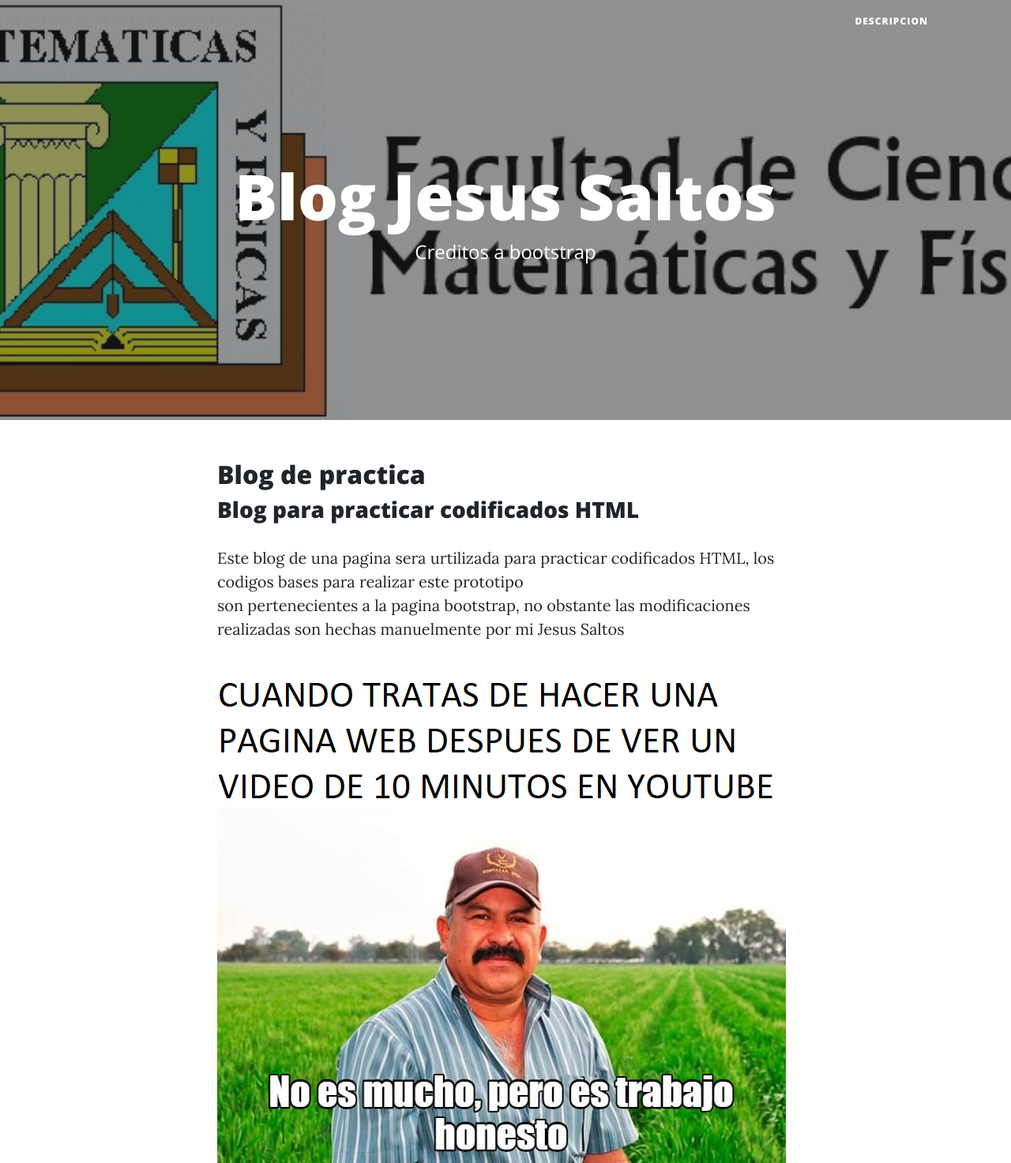
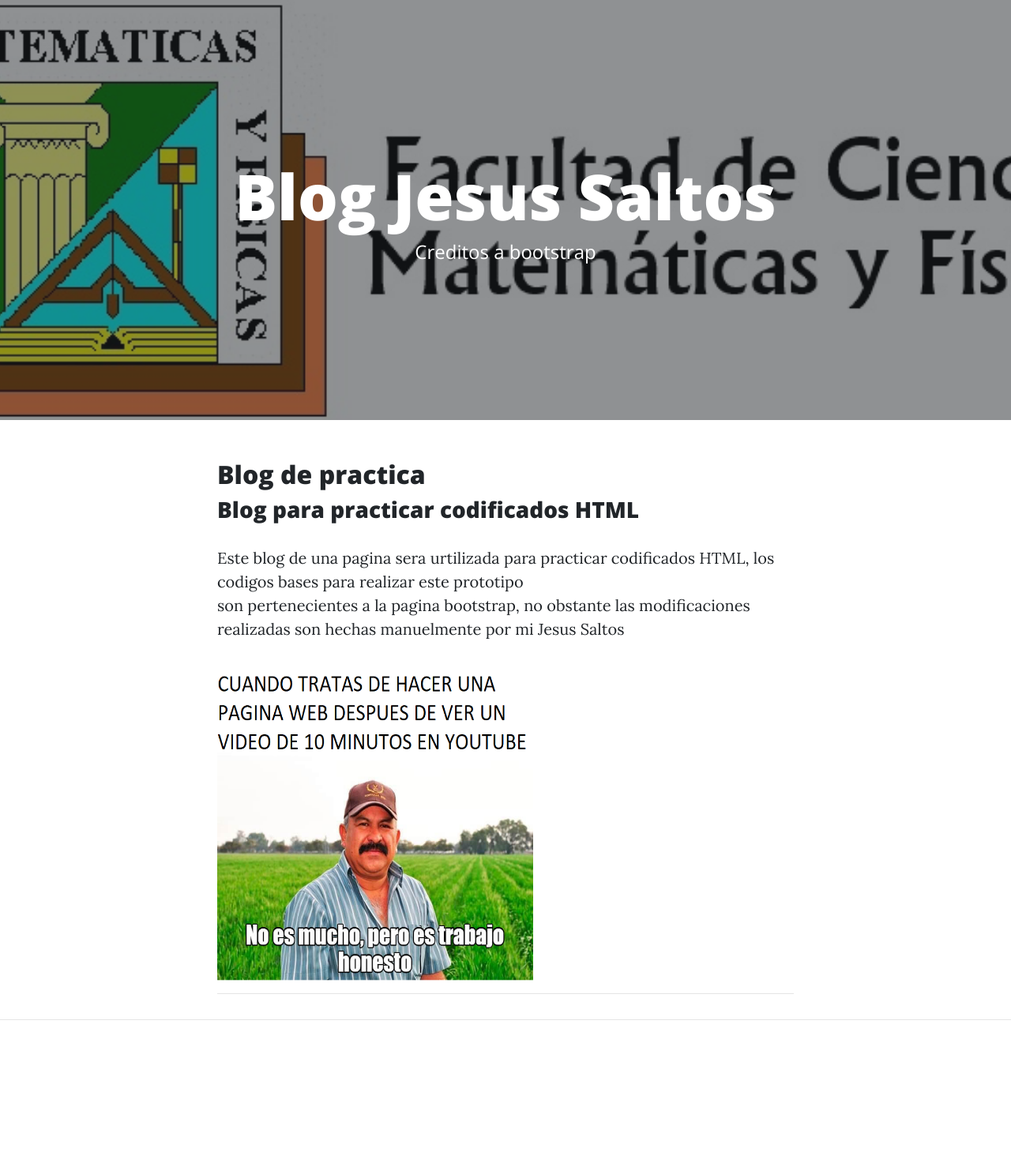
Before and after one commit to Jesaltstudio/tarea-por-un-punto, a website: page index.html in a window 1280 px wide. Shown: the top 1473 px of the page at 79% size. After the commit the page ends 1308 px from the top, so only its background shows below. Drawn offline with nearby package versions, Linux system fonts and the light colour scheme.

Commit message:
Update index.html

```diff
--- a/index.html
+++ b/index.html
@@ -37,8 +37,6 @@
           <li class="nav-item">
           </li>
           <li class="nav-item">
-            <a class="nav-link" href="about.html">Descripcion</a>
-          </li>
           </li>
         </ul>
       </div>
@@ -75,7 +73,7 @@
               Este blog de una pagina sera urtilizada para practicar codificados HTML, los codigos bases para realizar este prototipo</br>
               son pertenecientes a la pagina bootstrap, no obstante las modificaciones realizadas son hechas manuelmente por mi Jesus Saltos</br>
             </p> </front color="BLUE">
-    <img src="img/no es mucho pero es trabajo honesto.png" title="Tomelo con humor profesor"/>
+    <img src="img/no es mucho pero es trabajo honesto.png" title="Tomelo con humor profesor" width="400" height="400"/>
           </a>
         </div>
         <hr>
```
